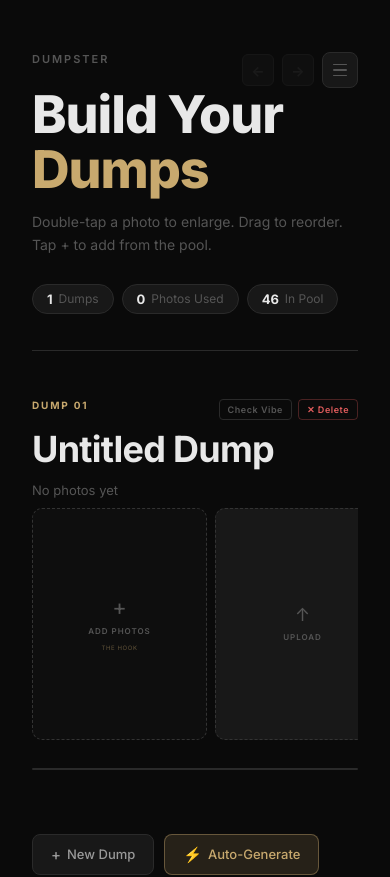
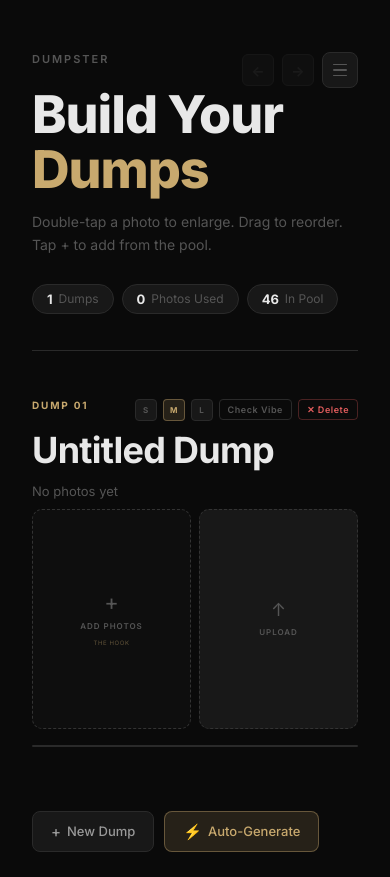
Before and after one commit to leescott2012/dumpster, a React (Vite) app: page / in a window 390 px wide. Shown: the top 877 px of the page. Built offline with nearby package versions, Linux system fonts and the light colour scheme.

Commit message:
Switch dump photos to responsive vertical grid with S/M/L size controls

```diff
--- a/src/components/DumpCard.tsx
+++ b/src/components/DumpCard.tsx
@@ -4,7 +4,7 @@ import {
   closestCenter, type DragEndEvent,
 } from '@dnd-kit/core';
 import {
-  SortableContext, horizontalListSortingStrategy, useSortable,
+  SortableContext, rectSortingStrategy, useSortable,
 } from '@dnd-kit/sortable';
 import { CSS } from '@dnd-kit/utilities';
 import type { Dump, Photo } from '../types';
@@ -25,6 +25,7 @@ export default function DumpCard({ dump, onActivate }: Props) {
   } = useStore();
   const fileRef = useRef<HTMLInputElement>(null);
   const [deleting, setDeleting] = useState(false);
+  const [gridSize, setGridSize] = useState<'small' | 'medium' | 'large'>('medium');
 
   const dumpPhotos = dump.photos
     .map((id) => photos.find((p) => p.id === id))
@@ -79,6 +80,15 @@ export default function DumpCard({ dump, onActivate }: Props) {
           )}
         </p>
         <div style={{ display: 'flex', gap: 6, alignItems: 'center' }}>
+          {/* Grid size controls */}
+          {(['small', 'medium', 'large'] as const).map(s => (
+            <button key={s} onClick={(e) => { e.stopPropagation(); setGridSize(s); }} style={{
+              width: 22, height: 22, borderRadius: 4, fontSize: 8, fontWeight: 700,
+              background: gridSize === s ? 'var(--gold-dim)' : 'var(--bg2)',
+              border: `1px solid ${gridSize === s ? 'rgba(200,169,110,0.4)' : 'var(--border2)'}`,
+              color: gridSize === s ? 'var(--gold)' : 'var(--text3)', cursor: 'pointer',
+            }}>{s === 'small' ? 'S' : s === 'medium' ? 'M' : 'L'}</button>
+          ))}
           <SmallBtn label="Check Vibe" onClick={(e) => { e.stopPropagation(); checkDumpVibe(dump.id); }} />
           <SmallBtn label="✕ Delete" onClick={(e) => { e.stopPropagation(); handleDelete(); }} danger />
         </div>
@@ -107,54 +117,52 @@ export default function DumpCard({ dump, onActivate }: Props) {
         );
       })()}
 
-      {/* Sortable photo row */}
+      {/* Sortable photo grid */}
+      {(() => {
+        const cols = gridSize === 'small' ? 3 : gridSize === 'medium' ? 2 : 1;
+        const slotHeight = gridSize === 'small' ? 140 : gridSize === 'medium' ? 220 : 340;
+        return (
           <DndContext sensors={sensors} collisionDetection={closestCenter} onDragEnd={handleDragEnd}>
-        <SortableContext items={dump.photos} strategy={horizontalListSortingStrategy}>
-          <div className="dump-photos-row" style={{ display: 'flex', gap: 8, overflowX: 'auto', overflowY: 'hidden', paddingBottom: 24 }}>
+            <SortableContext items={dump.photos} strategy={rectSortingStrategy}>
+              <div style={{
+                display: 'grid',
+                gridTemplateColumns: `repeat(${cols}, 1fr)`,
+                gap: 8, marginBottom: 16,
+              }}>
                 {dumpPhotos.map((photo, idx) => (
                   <SortableSlot
                     key={photo.id}
                     photo={photo}
                     index={idx}
                     totalInDump={dumpPhotos.length}
+                    height={slotHeight}
                     onRemoveFromDump={() => removePhotoFromDump(photo.id, dump.id)}
                     onToggleStar={() => toggleStar(photo.id)}
                     onToggleHuji={() => toggleHuji(photo.id)}
                   />
                 ))}
 
-            {/* Add slot — always at the end */}
+                {/* Add slot */}
                 {dump.photos.length < 20 && (
                   <div
                     onClick={(e) => {
                       e.stopPropagation();
                       setAddingToDump(dump.id);
-                  // Scroll to pool
                       document.getElementById('photo-pool')?.scrollIntoView({ behavior: 'smooth', block: 'start' });
                     }}
                     style={{
-                  flexShrink: 0, width: 175, height: 232,
-                  borderRadius: 10, border: '1.5px dashed var(--border3)',
+                      height: slotHeight, borderRadius: 10,
+                      border: '1.5px dashed var(--border3)',
                       background: 'rgba(255,255,255,0.02)',
                       display: 'flex', flexDirection: 'column',
                       alignItems: 'center', justifyContent: 'center', gap: 8,
                       cursor: 'pointer', color: 'var(--text3)', transition: 'all 0.15s',
-                  backdropFilter: 'blur(4px)',
                     }}
-                onMouseEnter={(e) => {
-                  (e.currentTarget as HTMLDivElement).style.borderColor = 'var(--gold)';
-                  (e.currentTarget as HTMLDivElement).style.color = 'var(--gold)';
-                }}
-                onMouseLeave={(e) => {
-                  (e.currentTarget as HTMLDivElement).style.borderColor = 'var(--border3)';
-                  (e.currentTarget as HTMLDivElement).style.color = 'var(--text3)';
-                }}
+                    onMouseEnter={(e) => { (e.currentTarget as HTMLDivElement).style.borderColor = 'var(--gold)'; (e.currentTarget as HTMLDivElement).style.color = 'var(--gold)'; }}
+                    onMouseLeave={(e) => { (e.currentTarget as HTMLDivElement).style.borderColor = 'var(--border3)'; (e.currentTarget as HTMLDivElement).style.color = 'var(--text3)'; }}
                   >
                     <span style={{ fontSize: 22, lineHeight: 1 }}>+</span>
-                <span style={{ fontSize: 8, letterSpacing: '0.12em', textTransform: 'uppercase', fontWeight: 600 }}>
-                  Add Photos
-                </span>
-                {/* Show next slot role hint */}
+                    <span style={{ fontSize: 8, letterSpacing: '0.12em', textTransform: 'uppercase', fontWeight: 600 }}>Add Photos</span>
                     {(() => {
                       const nextSlot = getSlotRole(dump.photos.length, Math.max(dump.photos.length + 1, 7));
                       return nextSlot ? (
@@ -166,34 +174,28 @@ export default function DumpCard({ dump, onActivate }: Props) {
                   </div>
                 )}
 
-            {/* File upload slot */}
+                {/* Upload slot */}
                 <div
                   onClick={(e) => { e.stopPropagation(); fileRef.current?.click(); }}
                   style={{
-                flexShrink: 0, width: 175, height: 232,
-                borderRadius: 10, border: '1.5px dashed var(--border3)',
+                    height: slotHeight, borderRadius: 10,
+                    border: '1.5px dashed var(--border3)',
                     background: 'var(--bg2)', display: 'flex',
                     flexDirection: 'column', alignItems: 'center',
                     justifyContent: 'center', gap: 8,
                     cursor: 'pointer', color: 'var(--text3)', transition: 'all 0.15s',
                   }}
-              onMouseEnter={(e) => {
-                (e.currentTarget as HTMLDivElement).style.borderColor = 'var(--gold)';
-                (e.currentTarget as HTMLDivElement).style.color = 'var(--gold)';
-              }}
-              onMouseLeave={(e) => {
-                (e.currentTarget as HTMLDivElement).style.borderColor = 'var(--border3)';
-                (e.currentTarget as HTMLDivElement).style.color = 'var(--text3)';
-              }}
+                  onMouseEnter={(e) => { (e.currentTarget as HTMLDivElement).style.borderColor = 'var(--gold)'; (e.currentTarget as HTMLDivElement).style.color = 'var(--gold)'; }}
+                  onMouseLeave={(e) => { (e.currentTarget as HTMLDivElement).style.borderColor = 'var(--border3)'; (e.currentTarget as HTMLDivElement).style.color = 'var(--text3)'; }}
                 >
                   <span style={{ fontSize: 18, lineHeight: 1 }}>↑</span>
-              <span style={{ fontSize: 8, letterSpacing: '0.12em', textTransform: 'uppercase', fontWeight: 600 }}>
-                Upload
-              </span>
+                  <span style={{ fontSize: 8, letterSpacing: '0.12em', textTransform: 'uppercase', fontWeight: 600 }}>Upload</span>
                 </div>
               </div>
             </SortableContext>
           </DndContext>
+        );
+      })()}
 
       {/* Gold progress bar */}
       <div style={{ height: 2, background: 'var(--border2)', borderRadius: 1, position: 'relative', overflow: 'hidden', marginTop: 4 }}>
@@ -263,18 +265,21 @@ interface SlotProps {
   photo: Photo;
   index: number;
   totalInDump: number;
+  height?: number;
   onRemoveFromDump: () => void;
   onToggleStar: () => void;
   onToggleHuji: () => void;
 }
 
-function SortableSlot({ photo, index, totalInDump, onRemoveFromDump, onToggleStar, onToggleHuji }: SlotProps) {
+function SortableSlot({ photo, index, totalInDump, height, onRemoveFromDump, onToggleStar, onToggleHuji }: SlotProps) {
   const { attributes, listeners, setNodeRef, transform, transition, isDragging } = useSortable({ id: photo.id });
   return (
     <PhotoCard
       photo={photo}
       index={index}
       totalInDump={totalInDump}
+      width="100%"
+      height={height}
       dragRef={setNodeRef}
       dragStyle={{ transform: CSS.Transform.toString(transform), transition, zIndex: isDragging ? 10 : 1 }}
       dragAttributes={attributes as unknown as Record<string, unknown>}
```
Lines whose indentation alone changed are shown as unchanged.
